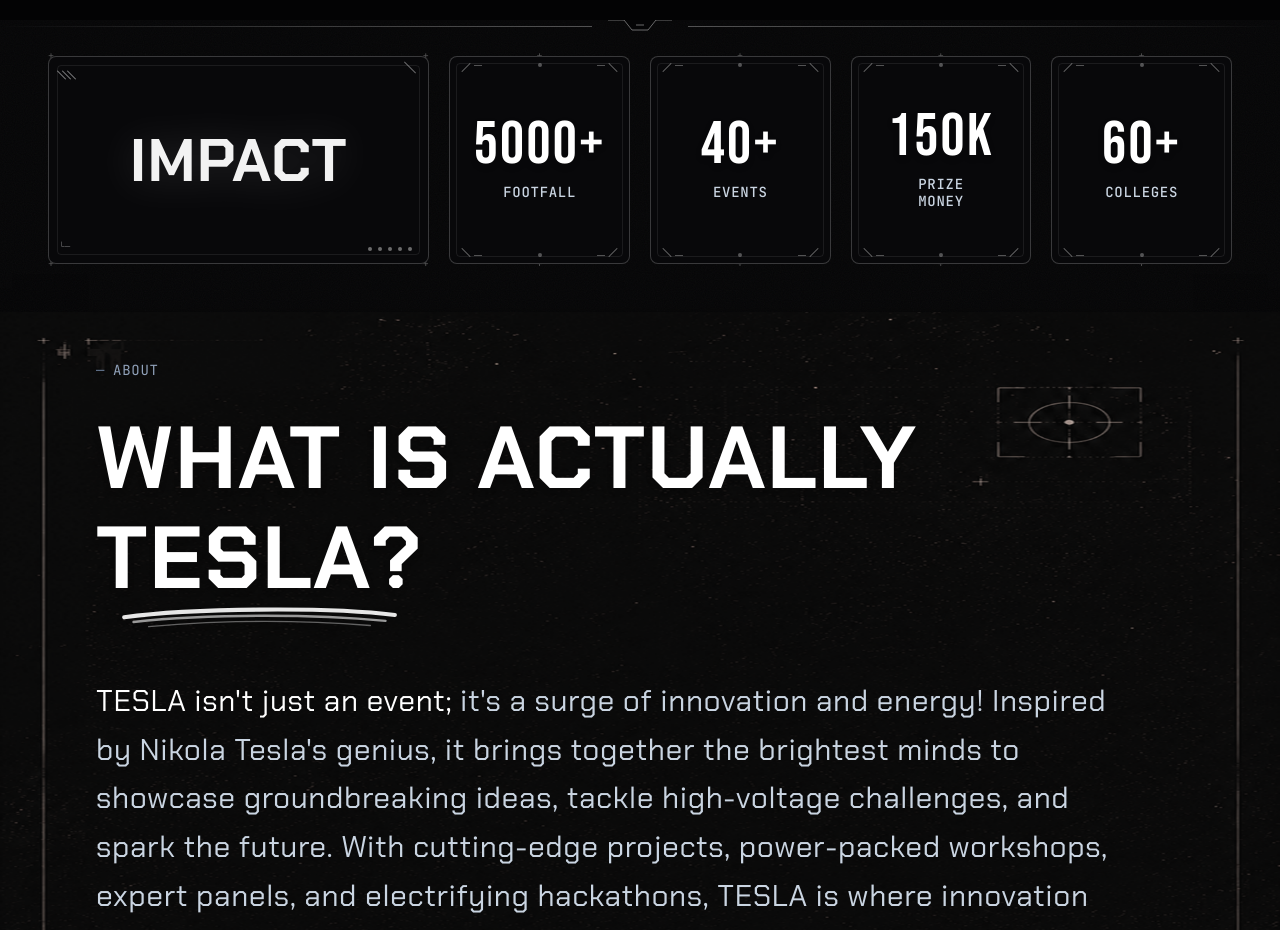
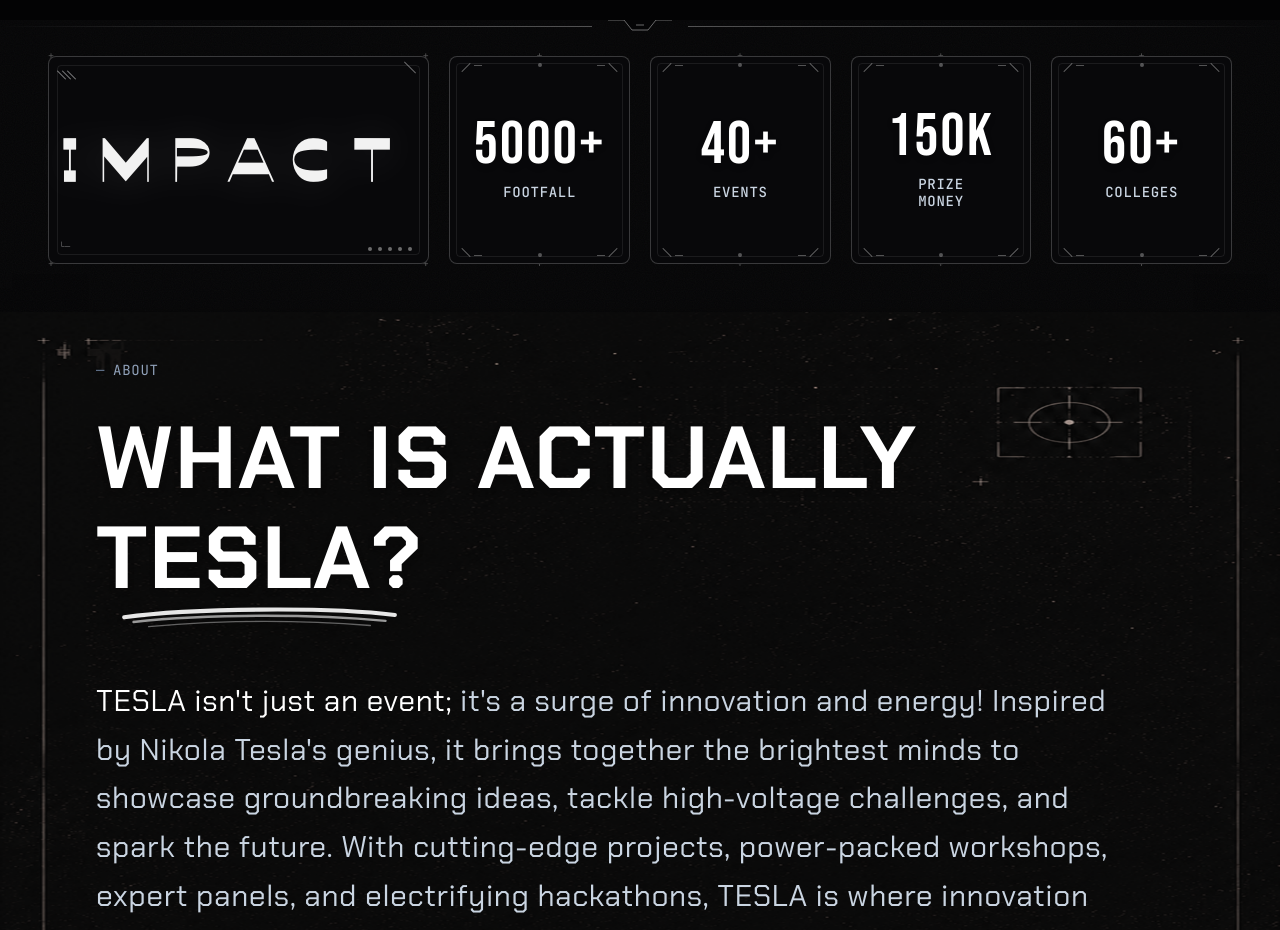
Before and after one commit to Tesla-EE/Tesla-website, a React (Vite) app: page / in a window 1280 px wide. Shown: the part 5580-6510 px from the top of the page. Built offline with nearby package versions, Linux system fonts and the light colour scheme.

Commit message:
use thomeo for impact

```diff
--- a/src/components/Impact/Impact.tsx
+++ b/src/components/Impact/Impact.tsx
@@ -83,7 +83,10 @@ export default function Impact() {
               </div>
 
               {/* Centered I M P A C T Title */}
-              <span className="font-tech text-3xl sm:text-5xl lg:text-6xl font-black tracking-[0.38em] text-white/95 uppercase drop-shadow-[0_2px_20px_rgba(255,255,255,0.15)] group-hover:text-white transition-colors">
+              <span
+                className="font-thomeo text-3xl sm:text-5xl lg:text-6xl tracking-[0.38em] text-white/95 uppercase drop-shadow-[0_2px_20px_rgba(255,255,255,0.15)] group-hover:text-white transition-colors"
+                style={{ fontFamily: "'Thomeo', sans-serif" }}
+              >
                 IMPACT
               </span>
             </div>
--- a/src/styles/globals.css
+++ b/src/styles/globals.css
@@ -36,6 +36,21 @@
   line-height: 1;
   letter-spacing: 0.08em;
   text-transform: uppercase;
+}
+
+/* ---- Thomeo — Custom Display Font ---- */
+@font-face {
+  font-family: 'Thomeo';
+  src:
+    url('/fonts/Thomeo.ttf') format('truetype'),
+    url('/fonts/Thomeo%20.ttf') format('truetype');
+  font-weight: 400;
+  font-style: normal;
+  font-display: swap;
+}
+
+.font-thomeo {
+  font-family: 'Thomeo', sans-serif;
 }
 
 /* ---- Design Tokens ---- */
```
Also changed, not shown: public/fonts/Thomeo.ttf (added).
